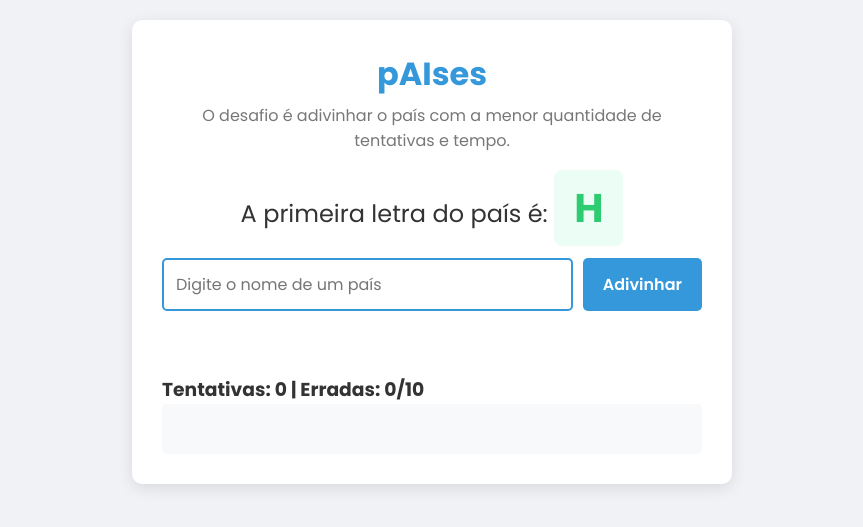
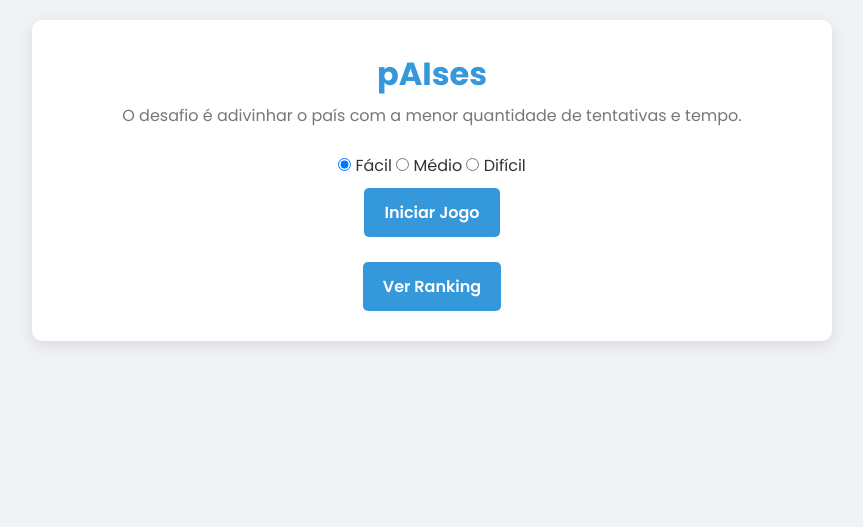
Before and after one commit to ftonioloviemar/pAIses, a Flask app: page / in a window 1280 px wide. Shown: the top 527 px of the page, without its empty margins (208-1071 px from the left). Run offline with Flask 3, Linux system fonts and the light colour scheme; data comes from the database, SQL or seed files in the repository; both versions use the stored data as it was after the commit.

Commit message:
feat: Implement difficulty levels and ranking enhancements

```diff
--- a/app.py
+++ b/app.py
@@ -23,19 +23,121 @@ def normalize_string(s):
 def init_db_command():
     init_db(app)
 
+@app.cli.command('migrate-db')
+def migrate_db_command():
+    with app.app_context():
+        conn = db.engine.connect()
+        inspector = db.inspect(db.engine)
+        table_names = inspector.get_table_names()
+
+        if 'country' in table_names:
+            columns = inspector.get_columns('country')
+            column_names = [col['name'] for col in columns]
+
+            if 'difficulty' not in column_names:
+                print("Adding 'difficulty' column to Country table...")
+                try:
+                    # Add column as nullable first
+                    conn.execute(db.text("ALTER TABLE country ADD COLUMN difficulty VARCHAR(255)"))
+                    db.session.commit()
+                    print("'difficulty' column added.")
+
+                    # Populate difficulty for existing countries
+                    easy_countries = [
+                        "Brasil", "Estados Unidos", "Argentina", "Portugal", "Espanha", "França", "Alemanha", "Itália", "Japão", "China", "Canadá", "México", "Reino Unido"
+                    ]
+                    medium_countries = [
+                        "Chile", "Colômbia", "Peru", "Uruguai", "Paraguai", "Venezuela", "África do Sul", "Austrália", "Nova Zelândia", "Índia", "Rússia", "Egito", "Nigéria", "Suécia", "Noruega", "Finlândia", "Dinamarca", "Países Baixos", "Bélgica", "Suíça", "Áustria", "Grécia", "Turquia", "Arábia Saudita", "Emirados Árabes Unidos", "Israel", "Coreia do Sul", "Tailândia", "Vietnã", "Indonésia"
+                    ]
+
+                    countries = Country.query.all()
+                    for country in countries:
+                        difficulty = "hard" # Default to hard
+                        if country.name in easy_countries:
+                            difficulty = "easy"
+                        elif country.name in medium_countries:
+                            difficulty = "medium"
+                        country.difficulty = difficulty
+                    db.session.commit()
+                    print("Difficulty populated for existing countries.")
+
+                    # Alter column to NOT NULL after populating
+                    # SQLite doesn't support ALTER COLUMN SET NOT NULL directly.
+                    # This would require a more complex migration (new table, copy data, drop old, rename).
+                    # For simplicity, we'll leave it nullable for now or rely on application logic.
+                    print("Migration complete. 'difficulty' column added and populated.")
+
+                except Exception as e:
+                    db.session.rollback()
+                    print(f"Error during migration: {e}")
+            else:
+                print("'difficulty' column already exists.")
+        else:
+            print("'country' table does not exist. Run 'init-db' first.")
+
+@app.cli.command('migrate-ranking-difficulty')
+def migrate_ranking_difficulty_command():
+    with app.app_context():
+        conn = db.engine.connect()
+        inspector = db.inspect(db.engine)
+        table_names = inspector.get_table_names()
+
+        if 'ranking' in table_names:
+            columns = inspector.get_columns('ranking')
+            column_names = [col['name'] for col in columns]
+
+            if 'difficulty' not in column_names:
+                print("Adding 'difficulty' column to Ranking table...")
+                try:
+                    conn.execute(db.text("ALTER TABLE ranking ADD COLUMN difficulty VARCHAR(255)"))
+                    db.session.commit()
+                    print("'difficulty' column added.")
+
+                    rankings = Ranking.query.all()
+                    for entry in rankings:
+                        # Try to find the country to get its difficulty
+                        country = Country.query.filter_by(name=entry.country_name).first()
+                        if country:
+                            entry.difficulty = country.difficulty
+                        else:
+                            # Default if country not found (e.g., if country data was reset)
+                            entry.difficulty = "unknown"
+                    db.session.commit()
+                    print("Difficulty populated for existing ranking entries.")
+                    print("Migration complete. 'difficulty' column added and populated for Ranking.")
+
+                except Exception as e:
+                    db.session.rollback()
+                    print(f"Error during migration: {e}")
+            else:
+                print("'difficulty' column already exists in Ranking table.")
+        else:
+            print("'ranking' table does not exist.")
+
 @app.route('/')
 def index():
     return render_template('index.html')
 
 @app.route('/start_game', methods=['POST'])
 def start_game():
-    total_countries = db.session.query(func.count(Country.id)).scalar()
+    data = request.get_json()
+    selected_difficulty = data.get('difficulty', 'easy') # Default to easy
+
+    # Filter countries by difficulty
+    available_countries = Country.query.filter_by(difficulty=selected_difficulty).all()
+
+    if not available_countries:
+        return jsonify({'error': 'No countries found for this difficulty.'}), 400
+
     # Prevent picking the same country twice in a row
     last_country_id = session.get('last_country_id', None)
     country = None
-    while country is None or country.id == last_country_id:
-        random_index = random.randint(0, total_countries - 1)
-        country = db.session.get(Country, random_index + 1)
+    # Ensure a different country is picked if possible, or pick any if only one is available
+    if len(available_countries) > 1:
+        while country is None or country.id == last_country_id:
+            country = random.choice(available_countries)
+    else:
+        country = available_countries[0] # Only one country available
 
     session['country_id'] = country.id
     session['last_country_id'] = country.id
@@ -120,7 +222,8 @@ def save_ranking():
         player_name=player_name,
         country_name=target_country.name,
         time_spent=time_spent,
-        attempts=attempts
+        attempts=attempts,
+        difficulty=target_country.difficulty
     )
     db.session.add(new_ranking)
     db.session.commit()
@@ -128,9 +231,40 @@ def save_ranking():
     session.clear()
     return jsonify({'status': 'success'})
 
+@app.route('/give_up', methods=['POST'])
+def give_up():
+    if 'country_id' not in session:
+        return jsonify({'error': 'No game in progress.'}), 400
+
+    target_country = db.session.get(Country, session['country_id'])
+    attempts = session.get('attempts', 0)
+
+    session['game_over'] = True
+    session.pop('country_id', None)
+    session.pop('start_time', None)
+    session.pop('attempts', None)
+    session.pop('wrong_guesses', None)
+
+    return jsonify({
+        'status': 'given_up',
+        'country_name': target_country.name,
+        'flag_code': target_country.flag_code,
+        'attempts': attempts
+    })
+
 @app.route('/ranking')
 def ranking():
-    rankings = db.session.query(Ranking).order_by(Ranking.time_spent, Ranking.attempts).limit(20).all()
+    # Define a custom order for difficulty
+    difficulty_order = {'hard': 1, 'medium': 2, 'easy': 3}
+
+    rankings = db.session.query(Ranking).all()
+
+    # Sort in Python based on custom difficulty order, then by time_spent, then attempts
+    rankings.sort(key=lambda x: (difficulty_order.get(x.difficulty, 99), x.time_spent, x.attempts))
+
+    # Limit to 20 after sorting
+    rankings = rankings[:20]
+
     return render_template('ranking.html', rankings=rankings)
 
 if __name__ == '__main__':
--- a/static/css/style.css
+++ b/static/css/style.css
@@ -34,7 +34,7 @@ body {
     border-radius: 10px;
     box-shadow: 0 4px 15px rgba(0,0,0,0.1);
     width: 100%;
-    max-width: 600px;
+    max-width: 800px;
     text-align: center;
 }
 
@@ -97,6 +97,13 @@ button, .play-again-btn {
     transition: background-color 0.3s;
     text-decoration: none;
     display: inline-block;
+}
+
+.button-group-vertical {
+    display: flex;
+    flex-direction: column;
+    gap: 10px;
+    align-items: center;
 }
 
 button:hover, .play-again-btn:hover {
--- a/templates/index.html
+++ b/templates/index.html
@@ -14,15 +14,28 @@
             <p>O desafio é adivinhar o país com a menor quantidade de tentativas e tempo.</p>
         </header>
 
-        <div id="game-area">
+        <div id="start-screen" class="button-group-vertical">
+            <div class="difficulty-selection">
+                <label><input type="radio" name="difficulty" value="easy" checked> Fácil</label>
+                <label><input type="radio" name="difficulty" value="medium"> Médio</label>
+                <label><input type="radio" name="difficulty" value="hard"> Difícil</label>
+            </div>
+            <button id="start-game-btn">Iniciar Jogo</button>
+            <button id="view-ranking-btn">Ver Ranking</button>
+        </div>
+
+        <div id="game-area" class="hidden">
             <p class="initial-letter-container">
                 A primeira letra do país é: <span id="initial-letter">?</span>
             </p>
 
+            <div class="button-group-vertical">
                 <form id="guess-form">
                     <input type="text" id="guess-input" placeholder="Digite o nome de um país" autocomplete="off" required>
                     <button type="submit">Adivinhar</button>
                 </form>
+                <button id="give-up-btn" class="give-up-btn">Desistir da Rodada</button>
+            </div>
 
             <div id="feedback-area">
                 <!-- Mensagens de acerto/erro aparecerão aqui -->
@@ -47,8 +60,10 @@
                 <input type="text" id="player-name" placeholder="Digite seu nome para o ranking" required>
                 <button type="submit">Salvar no Ranking</button>
             </form>
+            <div class="button-group-vertical">
                 <button id="play-again-btn">Jogar Novamente</button>
-            <a href="/ranking" class="view-ranking-btn">Ver Ranking</a>
+                <button id="view-ranking-btn-win">Ver Ranking</button>
+            </div>
         </div>
 
         <div id="lose-screen" class="hidden">
@@ -56,8 +71,10 @@
             <img id="country-flag-lose" src="" alt="Bandeira do País">
             <p>O país correto era: <strong id="correct-country"></strong></p>
             <p>Total de tentativas: <strong id="lose-attempts"></strong></p>
+            <div class="button-group-vertical">
                 <button id="play-again-btn-lose">Jogar Novamente</button>
-            <a href="/ranking" class="view-ranking-btn">Ver Ranking</a>
+                <button id="view-ranking-btn-lose">Ver Ranking</button>
+            </div>
         </div>
 
     </div>
@@ -77,11 +94,17 @@
             const rankingForm = document.getElementById('ranking-form');
             const playAgainBtn = document.getElementById('play-again-btn');
             const playAgainBtnLose = document.getElementById('play-again-btn-lose');
+            const startScreen = document.getElementById('start-screen');
+            const startGameBtn = document.getElementById('start-game-btn');
+            const viewRankingBtn = document.getElementById('view-ranking-btn');
+            const viewRankingBtnWin = document.getElementById('view-ranking-btn-win');
+            const viewRankingBtnLose = document.getElementById('view-ranking-btn-lose');
 
             let finalTime = 0;
             let finalAttempts = 0;
 
             function startGame() {
+                startScreen.classList.add('hidden');
                 gameArea.classList.remove('hidden');
                 winScreen.classList.add('hidden');
                 loseScreen.classList.add('hidden');
@@ -92,12 +115,29 @@
                 guessInput.value = '';
                 guessInput.focus();
 
-                fetch('/start_game', { method: 'POST' })
+                const selectedDifficulty = document.querySelector('input[name="difficulty"]:checked').value;
+
+                fetch('/start_game', {
+                    method: 'POST',
+                    headers: { 'Content-Type': 'application/json' },
+                    body: JSON.stringify({ difficulty: selectedDifficulty })
+                })
                     .then(res => res.json())
                     .then(data => {
                         initialLetterEl.textContent = data.initial_letter;
                     });
             }
+
+            startGameBtn.addEventListener('click', startGame);
+            viewRankingBtn.addEventListener('click', () => {
+                window.location.href = '/ranking';
+            });
+            viewRankingBtnWin.addEventListener('click', () => {
+                window.location.href = '/ranking';
+            });
+            viewRankingBtnLose.addEventListener('click', () => {
+                window.location.href = '/ranking';
+            });
 
             guessForm.addEventListener('submit', (e) => {
                 e.preventDefault();
@@ -180,8 +220,29 @@
             playAgainBtn.addEventListener('click', startGame);
             playAgainBtnLose.addEventListener('click', startGame);
 
-            // Start the first game on page load
-            startGame();
+            const giveUpBtn = document.getElementById('give-up-btn');
+
+            giveUpBtn.addEventListener('click', () => {
+                fetch('/give_up', { method: 'POST' })
+                    .then(res => res.json())
+                    .then(data => {
+                        if (data.status === 'given_up') {
+                            showGiveUpScreen(data);
+                        } else {
+                            alert('Erro ao desistir da rodada: ' + data.error);
+                        }
+                    });
+            });
+
+            function showGiveUpScreen(data) {
+                gameArea.classList.add('hidden');
+                loseScreen.classList.remove('hidden'); // Reusing lose screen for now
+                document.getElementById('lose-message').textContent = "Você desistiu da rodada!";
+                document.getElementById('correct-country').textContent = data.country_name;
+                document.getElementById('country-flag-lose').src = `/static/flags/${data.flag_code}.svg`;
+                document.getElementById('lose-attempts').textContent = data.attempts; // Display attempts up to giving up
+            }
+
         });
     </script>
 </body>
```
Also changed, not shown: database.py (+25 -3 lines), templates/ranking.html (+11 -1 lines), paises.db. Lines whose indentation alone changed are shown as unchanged.
